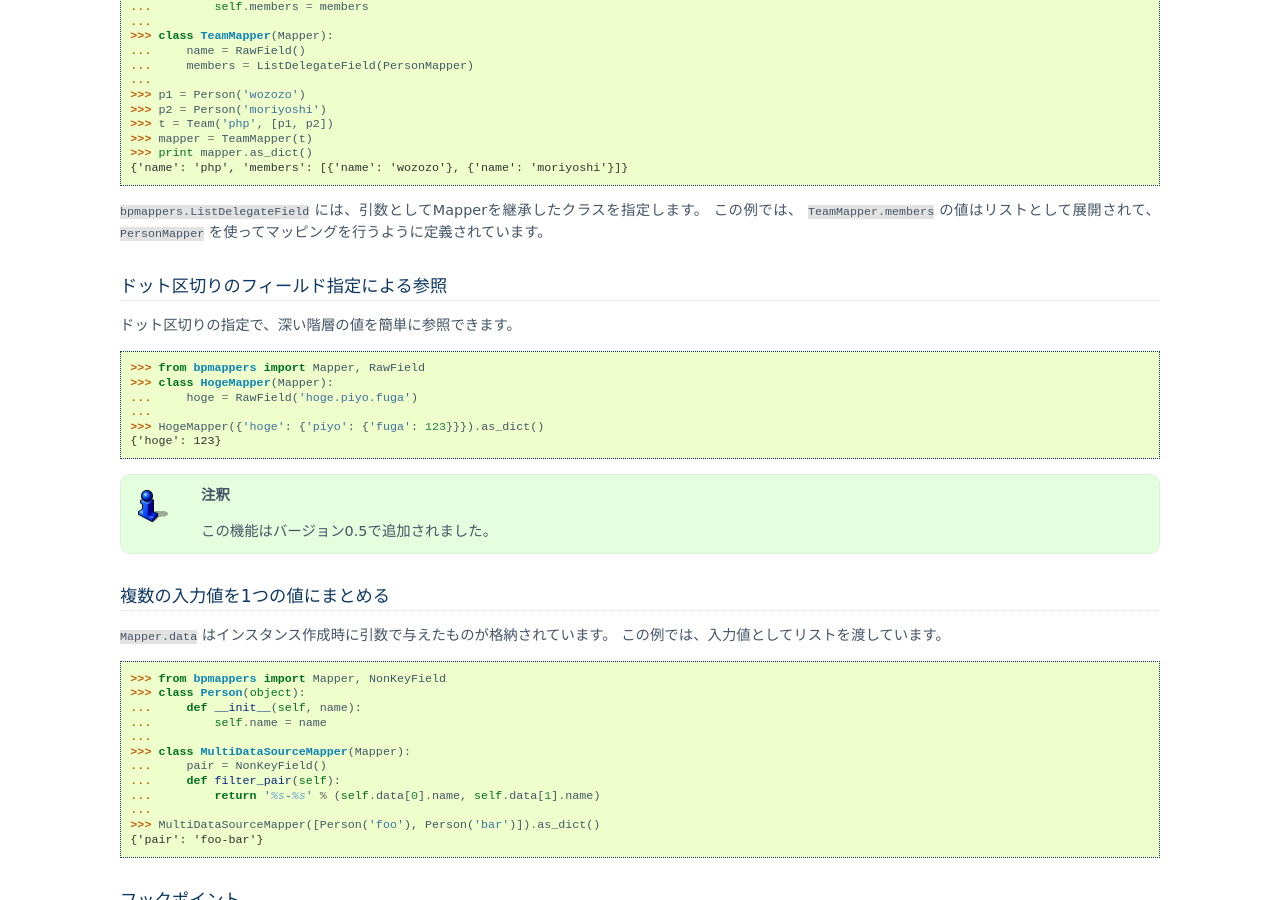
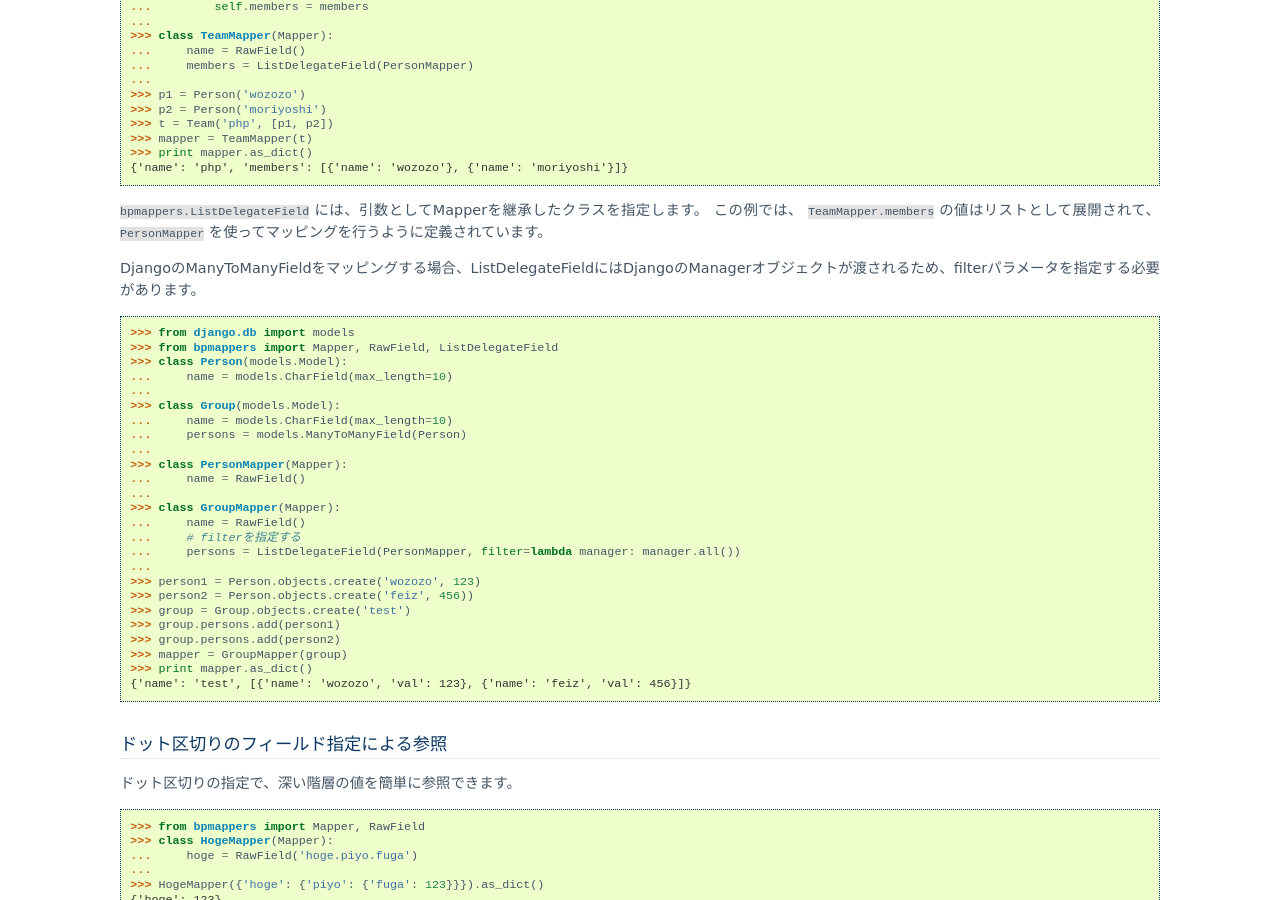
Before and after one commit to beproud/bpmappers, a Sphinx documentation site: the page built from docs/ja/source/usage.rst, in a window 1280 px wide and 900 px high, scrolled down 1957 px. Built offline with Sphinx 7.4.7, drawn with Linux system fonts in a browser that asks for light colours.

Commit message:
refs #20 ドキュメントにDjangoのモデルオブジェクトでListDelegateFieldを使う場合の注意点を追記

```diff
--- a/docs/ja/source/usage.rst
+++ b/docs/ja/source/usage.rst
@@ -134,6 +134,36 @@ Djangoのモデルをマッピングする場合、ヘルパーを使ってマ
 
 ``bpmappers.ListDelegateField`` には、引数としてMapperを継承したクラスを指定します。
 この例では、 ``TeamMapper.members`` の値はリストとして展開されて、 ``PersonMapper`` を使ってマッピングを行うように定義されています。
+
+DjangoのManyToManyFieldをマッピングする場合、ListDelegateFieldにはDjangoのManagerオブジェクトが渡されるため、filterパラメータを指定する必要があります。
+
+.. code-block:: pycon
+
+   >>> from django.db import models
+   >>> from bpmappers import Mapper, RawField, ListDelegateField
+   >>> class Person(models.Model):
+   ...     name = models.CharField(max_length=10)
+   ...
+   >>> class Group(models.Model):
+   ...     name = models.CharField(max_length=10)
+   ...     persons = models.ManyToManyField(Person)
+   ...
+   >>> class PersonMapper(Mapper):
+   ...     name = RawField()
+   ...
+   >>> class GroupMapper(Mapper):
+   ...     name = RawField()
+   ...     # filterを指定する
+   ...     persons = ListDelegateField(PersonMapper, filter=lambda manager: manager.all())
+   ...
+   >>> person1 = Person.objects.create('wozozo', 123)
+   >>> person2 = Person.objects.create('feiz', 456))
+   >>> group = Group.objects.create('test')
+   >>> group.persons.add(person1)
+   >>> group.persons.add(person2)
+   >>> mapper = GroupMapper(group)
+   >>> print mapper.as_dict()
+   {'name': 'test', [{'name': 'wozozo', 'val': 123}, {'name': 'feiz', 'val': 456}]}
 
 ドット区切りのフィールド指定による参照
 ---------------------------------------
```
Also changed, not shown: other parts of docs/ja/source/usage.rst (+1 -1 lines).
